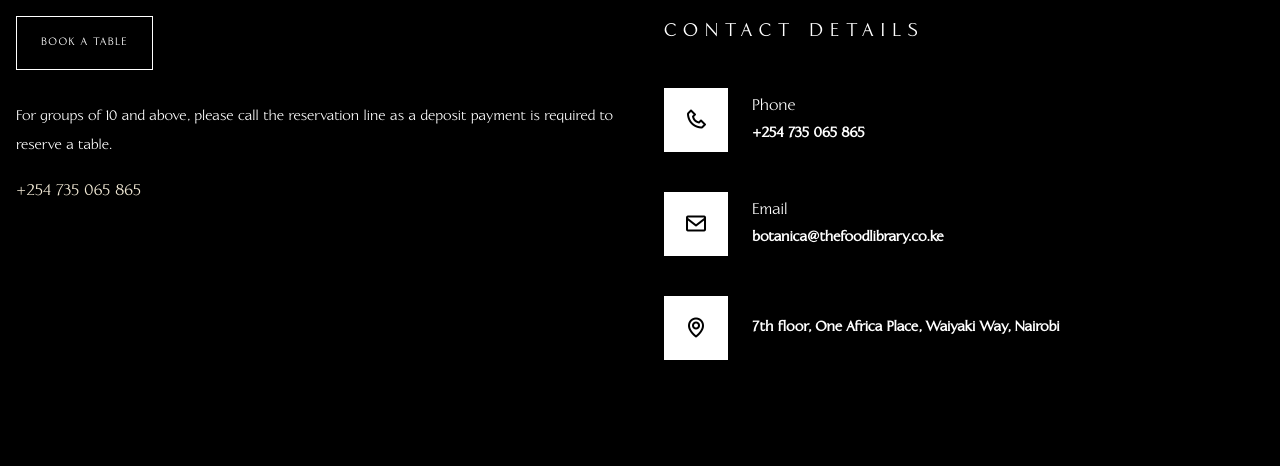
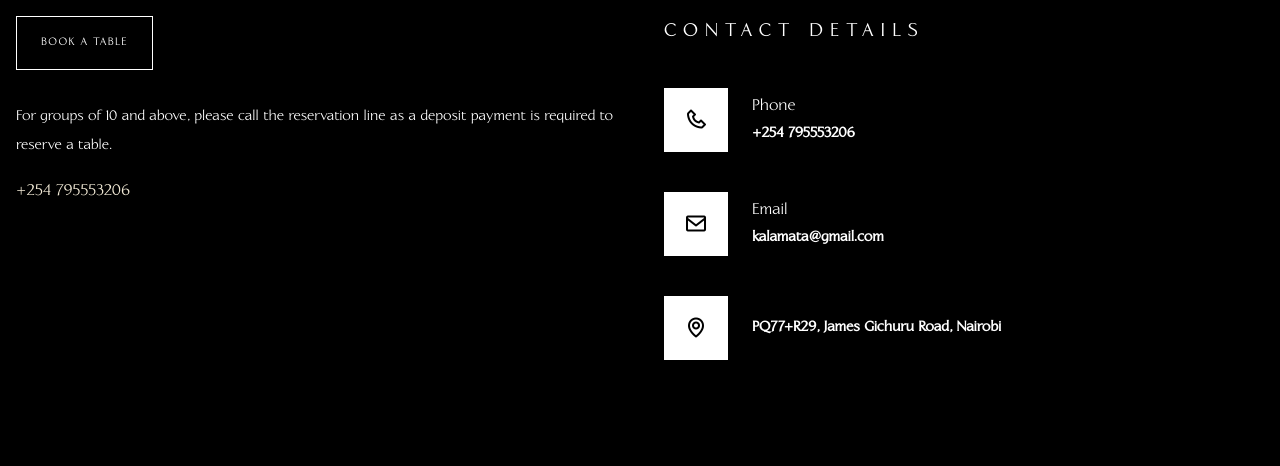
Before and after one commit to DevvObiero/KALAMATA-RESTAURANT, a website: page src/index.html in a window 1280 px wide. Shown: the part 2880-3346 px from the top of the page. Drawn offline with nearby package versions, Linux system fonts and the light colour scheme.

Commit message:
contact details

```diff
--- a/src/index.html
+++ b/src/index.html
@@ -253,7 +253,7 @@
         <!-- Centered Buttons -->
         <div class="flex text-xl flex-col gap-4 mt-6 mx-auto">
           <a
-            href="#"
+            href="reserve.html"
             class="relative text-sm font-bold uppercase hover:text-yellow-500 transition"
           >
             <span class="absolute -left-6 top-1/2 transform -translate-y-1/2"
@@ -263,6 +263,7 @@
           </a>
           <a
             href="#"
+            id="view"
             class="relative text-sm font-bold uppercase hover:text-yellow-500 transition"
           >
             <span class="absolute -left-6 top-1/2 transform -translate-y-1/2"
@@ -351,7 +352,7 @@
             For groups of 10 and above, please call the reservation line as a
             deposit payment is required to reserve a table.
           </p>
-          <p class="text-xl text-[#f4ecd8]">+254 735 065 865</p>
+          <p class="text-xl text-[#f4ecd8]">+254 795553206</p>
         </div>
 
         <!-- Contact Details Column -->
@@ -367,7 +368,7 @@
               </div>
               <div>
                 <h3 class="text-xl font-light">Phone</h3>
-                <p class="text-lg font-semibold text-white">+254 735 065 865</p>
+                <p class="text-lg font-semibold text-white">+254 795553206</p>
               </div>
             </div>
 
@@ -379,7 +380,7 @@
               <div>
                 <h3 class="text-xl font-light">Email</h3>
                 <p class="text-lg font-semibold text-white">
-                  botanica@thefoodlibrary.co.ke
+                  kalamata@gmail.com
                 </p>
               </div>
             </div>
@@ -391,7 +392,7 @@
               </div>
               <div>
                 <p class="text-lg font-semibold text-white leading-tight">
-                  7th floor, One Africa Place, Waiyaki Way, Nairobi
+                 PQ77+R29, James Gichuru Road, Nairobi
                 </p>
               </div>
             </div>
```
